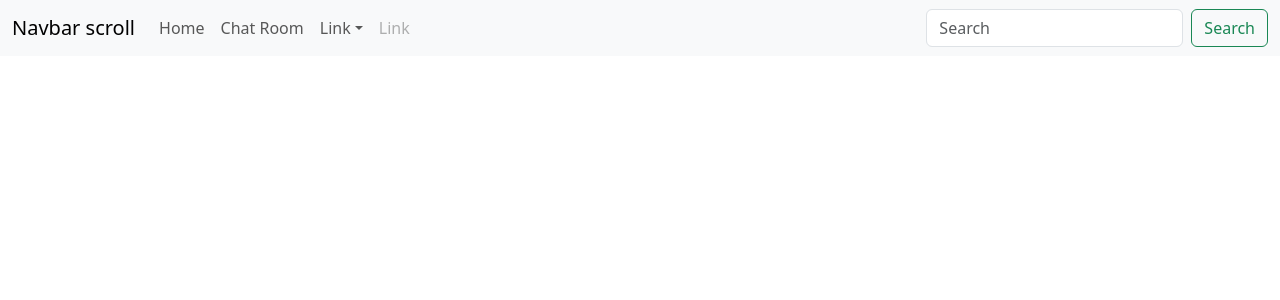
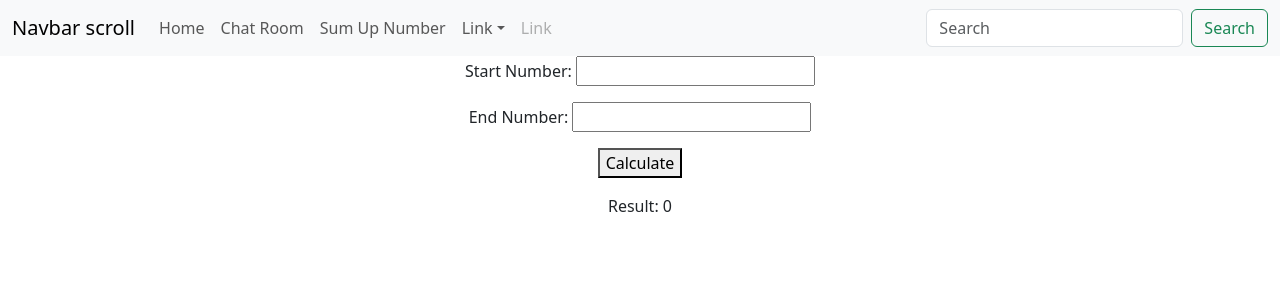
Before and after one commit to shashankdhungel/message_frontend, a React (Create React App) app: page /sumupnum in a window 1280 px wide. Shown: the top 300 px of the page. Built offline with nearby package versions, Linux system fonts and the light colour scheme.

Commit message:
created sum number page

```diff
--- a/src/App.js
+++ b/src/App.js
@@ -4,6 +4,7 @@ import TopBar from "./Components/TopBar";
 import {Route, Routes} from "react-router";
 import ChatRoom from "./Components/ChatRoom";
 import Home from "./Components/Home";
+import NumberSumUp from "./Components/NumberSumUp";
 
 function App() {
   return (
@@ -12,6 +13,7 @@ function App() {
       <Routes>
           <Route path="/" element={<Home/>} />
           <Route path="/chatroom" element ={<ChatRoom/>}/>
+          <Route path="/sumupnum" element ={<NumberSumUp/>}/>
 
       </Routes>
     </div>
--- /dev/null
+++ b/src/Components/NumberSumUp.js
@@ -0,0 +1,51 @@
+import React from 'react';
+import axios from "axios";
+import {BaseUrl} from "../consistents";
+
+function NumberSumUp(props) {
+    const [startNum, setStartNum] = React.useState(0);
+    const [endNum, setEndNum] = React.useState(0);
+    const [result, setResult] = React.useState(0);
+    function start_num_handler(e){
+        setStartNum(e.target.value);
+    }
+    function end_num_handler(e){
+        setEndNum(e.target.value);
+    }
+    function cal(){
+        let data = JSON.stringify({
+            "start_num": {startNum},
+            "end_num": {endNum}
+        });
+
+        let config = {
+            method: 'post',
+            maxBodyLength: Infinity,
+            url: BaseUrl+'chat/sum_numbers/',
+            headers: {
+                'Content-Type': 'application/json'
+            },
+            data: data
+        };
+
+        axios.request(config)
+            .then((response) => {
+                console.log(JSON.stringify(response.data));
+            })
+            .catch((error) => {
+                console.log(error);
+            });
+
+    }
+
+    return (
+        <div>
+            <p>Start Number: <input type={"number"} id={"startnum"} onChange={start_num_handler}/></p>
+            <p>End Number: <input type={"number"} id={"endnum"} onChange ={end_num_handler}/></p>
+            <p><button id={"calbtn"} onClick={cal}>Calculate</button></p>
+            <p>Result: {result}</p>
+        </div>
+    );
+}
+
+export default NumberSumUp;
--- a/src/Components/TopBar.js
+++ b/src/Components/TopBar.js
@@ -19,6 +19,7 @@ function TopBar() {
           >
             <Nav.Link href="/">Home</Nav.Link>
             <Nav.Link href="/chatroom">Chat Room</Nav.Link>
+            <Nav.Link href="/sumupnum">Sum Up Number</Nav.Link>
             <NavDropdown title="Link" id="navbarScrollingDropdown">
               <NavDropdown.Item href="#action3">Action</NavDropdown.Item>
               <NavDropdown.Item href="#action4">
```
